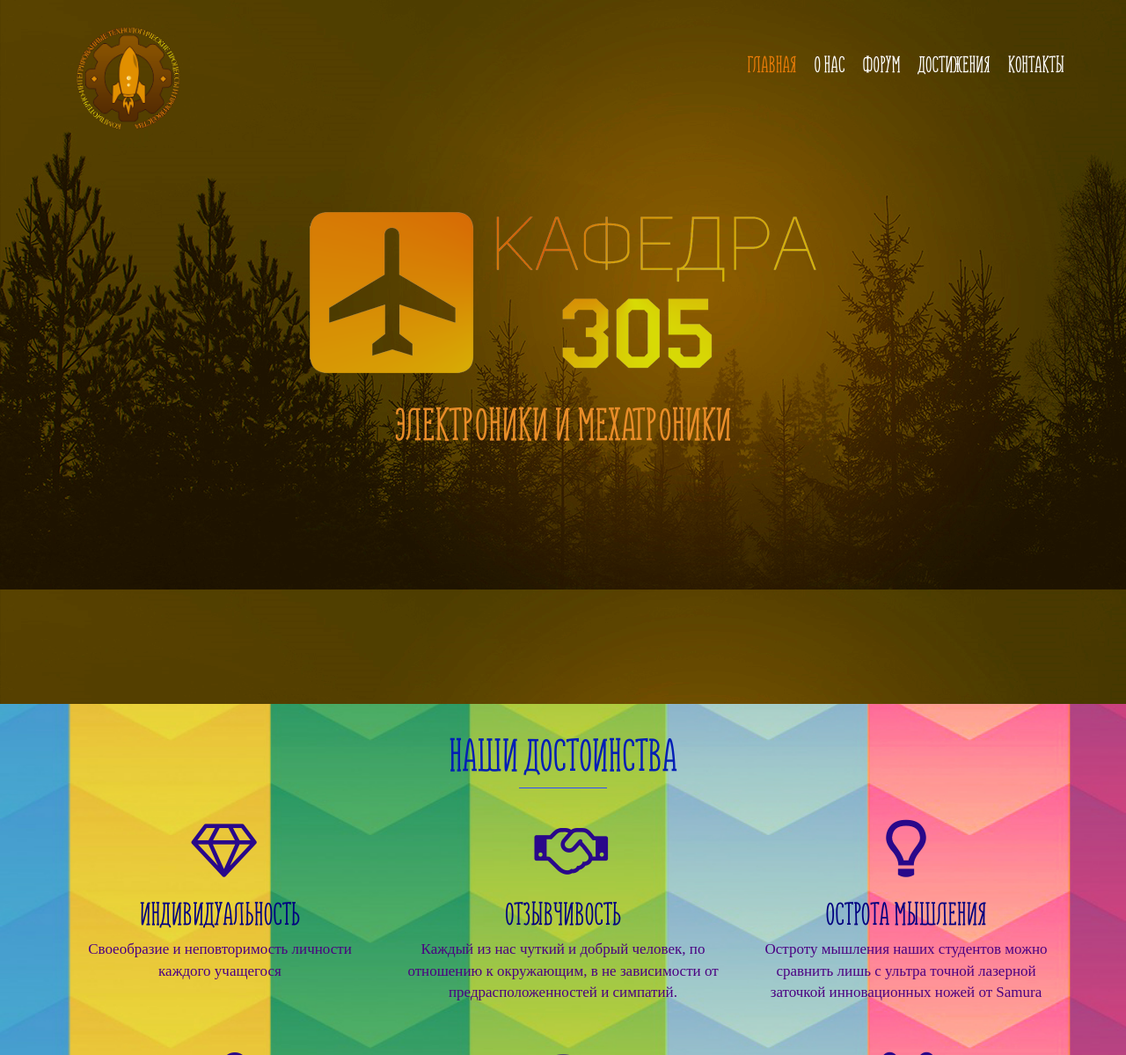
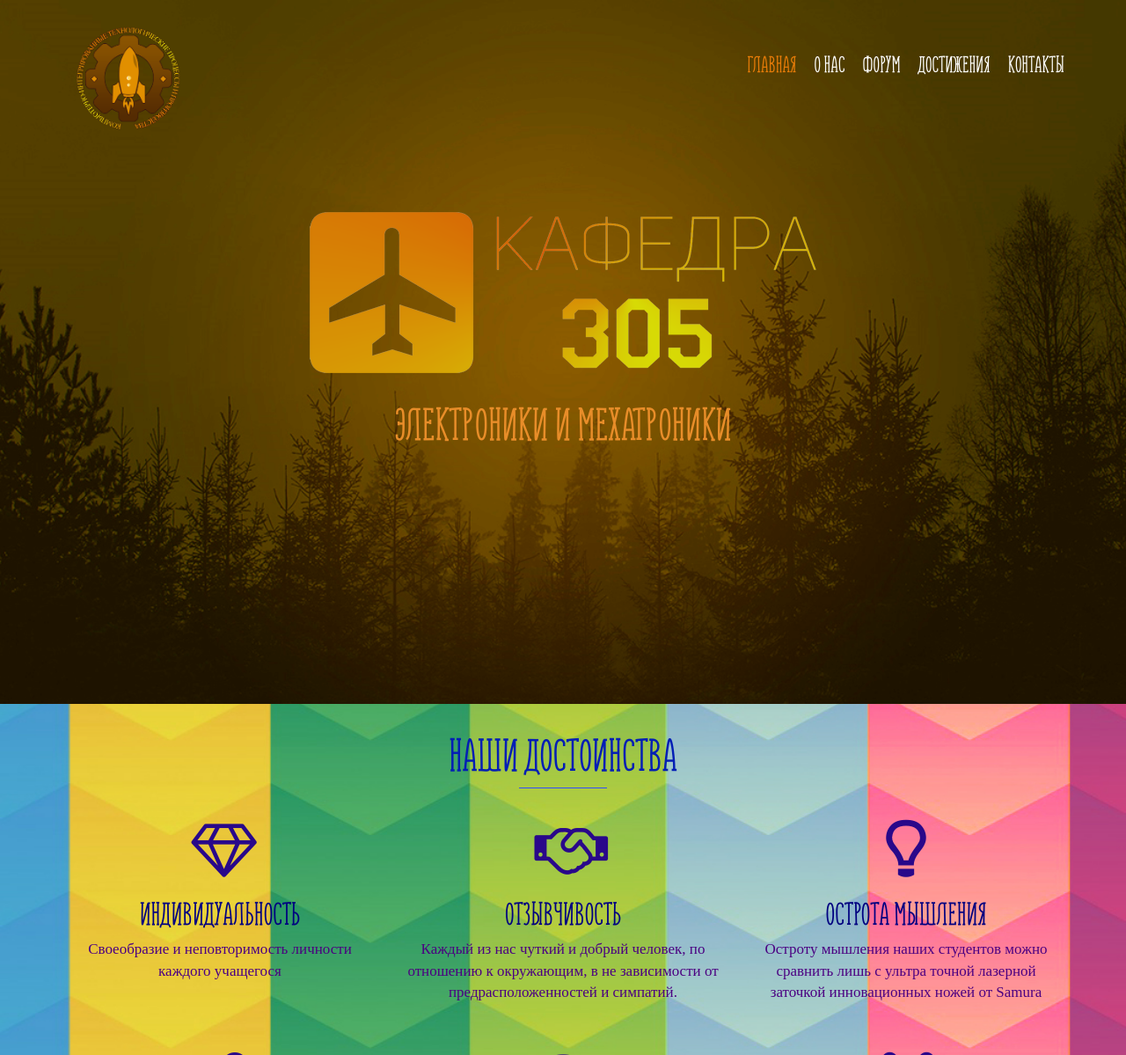
Before and after one commit to Chalapa-Nika/Chalapa-Nika.github.io, a PHP site: page / in a window 1280 px wide. Shown: the top 1199 px of the page at 88% size. Run offline with PHP 8.4, Linux system fonts and the light colour scheme; some web fonts are replaced.

Commit message:
Update style.css

```diff
--- a/style.css
+++ b/style.css
@@ -28,9 +28,7 @@ header,
     background-size: cover;
     text-align: center;
 }
-header {
-background: url(img/header/header_bg.png);
-}
+
 /*.top_panel {
     background-color: #1e1300;
     height: 60px;
```
